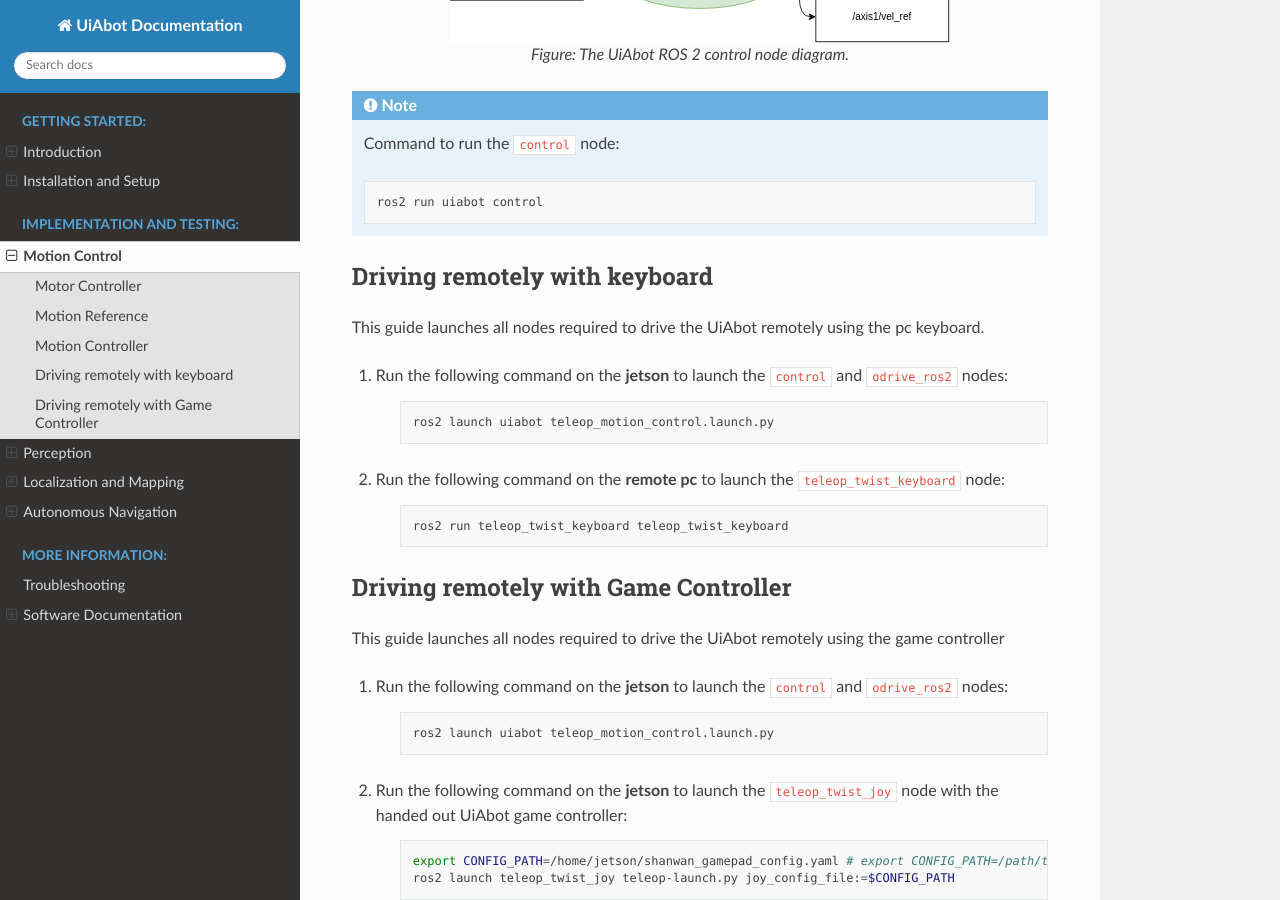
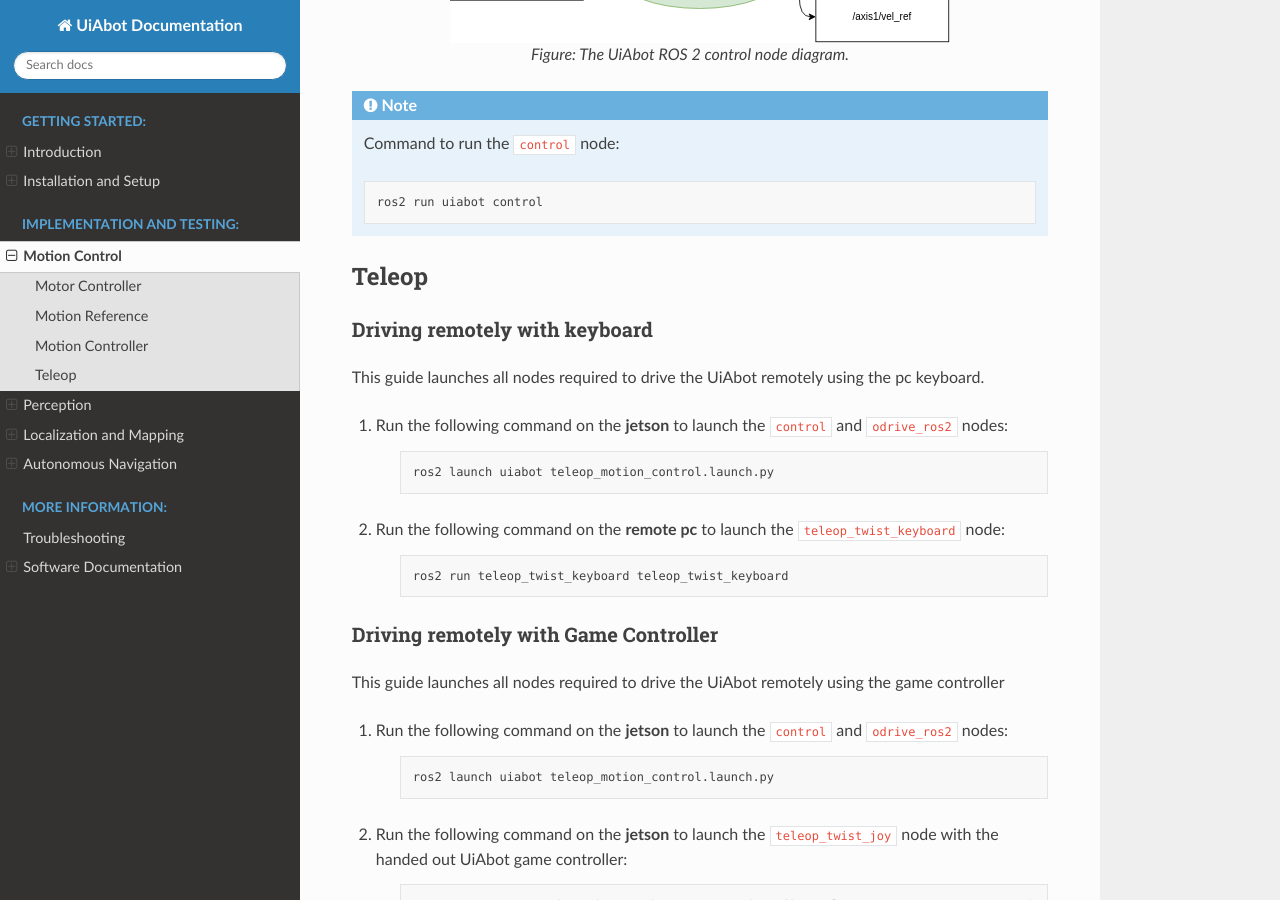
Before and after one commit to DrDanielh/UiAbot, a Sphinx documentation site: the page built from docs/src/motion_control.rst, in a window 1280 px wide and 900 px high, scrolled down 3752 px. Built offline with Sphinx 7.4.7 and the Read the Docs theme 3.1.0, drawn with Linux system fonts in a browser that asks for light colours.

Commit message:
Add teleoperation instructions to motion control documentation and refine encoder feedback note in perception documentation

```diff
--- a/docs/src/motion_control.rst
+++ b/docs/src/motion_control.rst
@@ -148,8 +148,11 @@
 
 .. _motion_control controller:
 
+Teleop
+-----------------
+
 Driving remotely with keyboard
-------------------------------
+^^^^^^^^^^^^^^^^^^^^^^^^^^^^^^^
 
 This guide launches all nodes required to drive the UiAbot remotely using the pc keyboard.
 
@@ -167,7 +170,7 @@
 
 
 Driving remotely with Game Controller
---------------------------------------
+^^^^^^^^^^^^^^^^^^^^^^^^^^^^^^^^^^^^^
 
 This guide launches all nodes required to drive the UiAbot remotely using the game controller
 
--- a/docs/src/perception.rst
+++ b/docs/src/perception.rst
@@ -67,11 +67,7 @@
         ros2 run robot_state_publisher robot_state_publisher --ros-args \
           -p robot_description:="$(cat /tmp/uiabot.urdf)"
 
-    Note: The above commands only visualize encoder feedback. To actually drive the wheels and see them moving (as shown in the GIF above), you also need to run the motion control system:
-
-    .. code-block:: bash
-
-        ros2 launch uiabot teleop_motion_control.launch.py
+    Note: The above commands only visualize encoder feedback. To actually drive the wheels and see them moving (as shown in the GIF above), follow the teleoperation instructions in the :ref:`motion_control` section.
 
 
 Inertial Measurement Unit (IMU)
```
